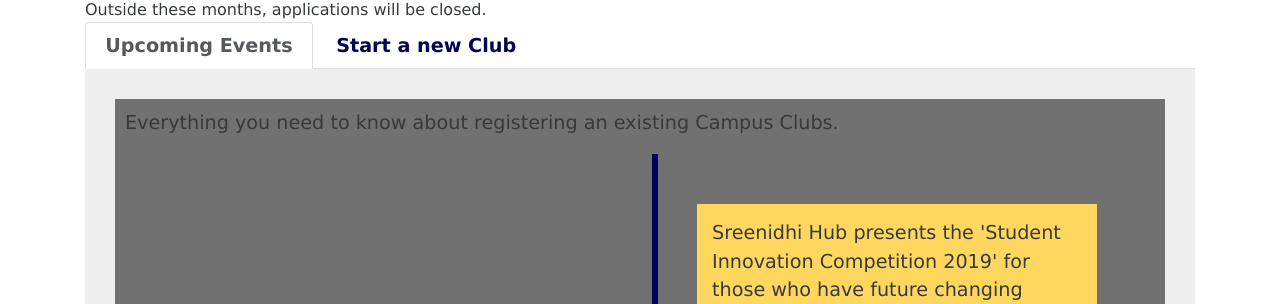
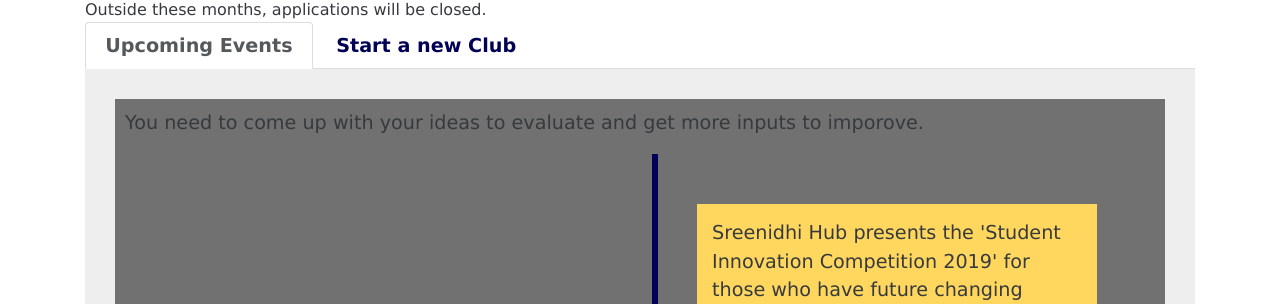
Before and after one commit to SNISTInnovationHub/snistinnovationhub.github.io, a Jekyll site: the page built from _pages/activities.html, in a window 1280 px wide. Shown: the part 450-754 px from the top of the page. Built offline with Jekyll 4.4.1, drawn with Linux system fonts in a browser that asks for light colours; nearby versions of some CDN libraries; some web fonts are replaced.

Commit message:
Update activities.html

```diff
--- a/_pages/activities.html
+++ b/_pages/activities.html
@@ -28,7 +28,7 @@
   <div role="tabpanel" class="tab-pane active" id="existing">
 
 
-  <p> Everything you need to know about registering an existing Campus Clubs.</p>
+  <p> You need to come up with your ideas to evaluate and get more inputs to imporove.</p>
 
 
   <section class="timeline">
```
